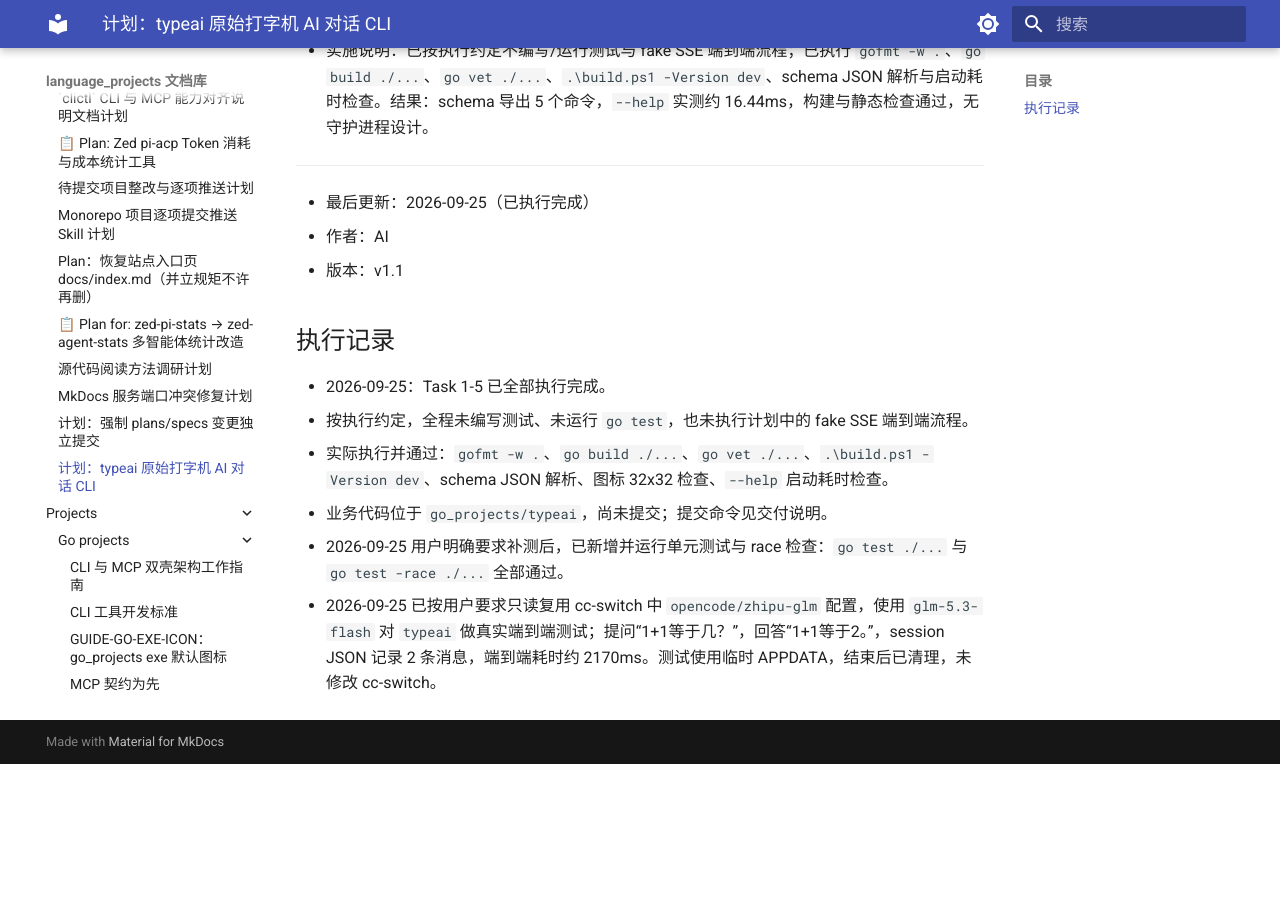
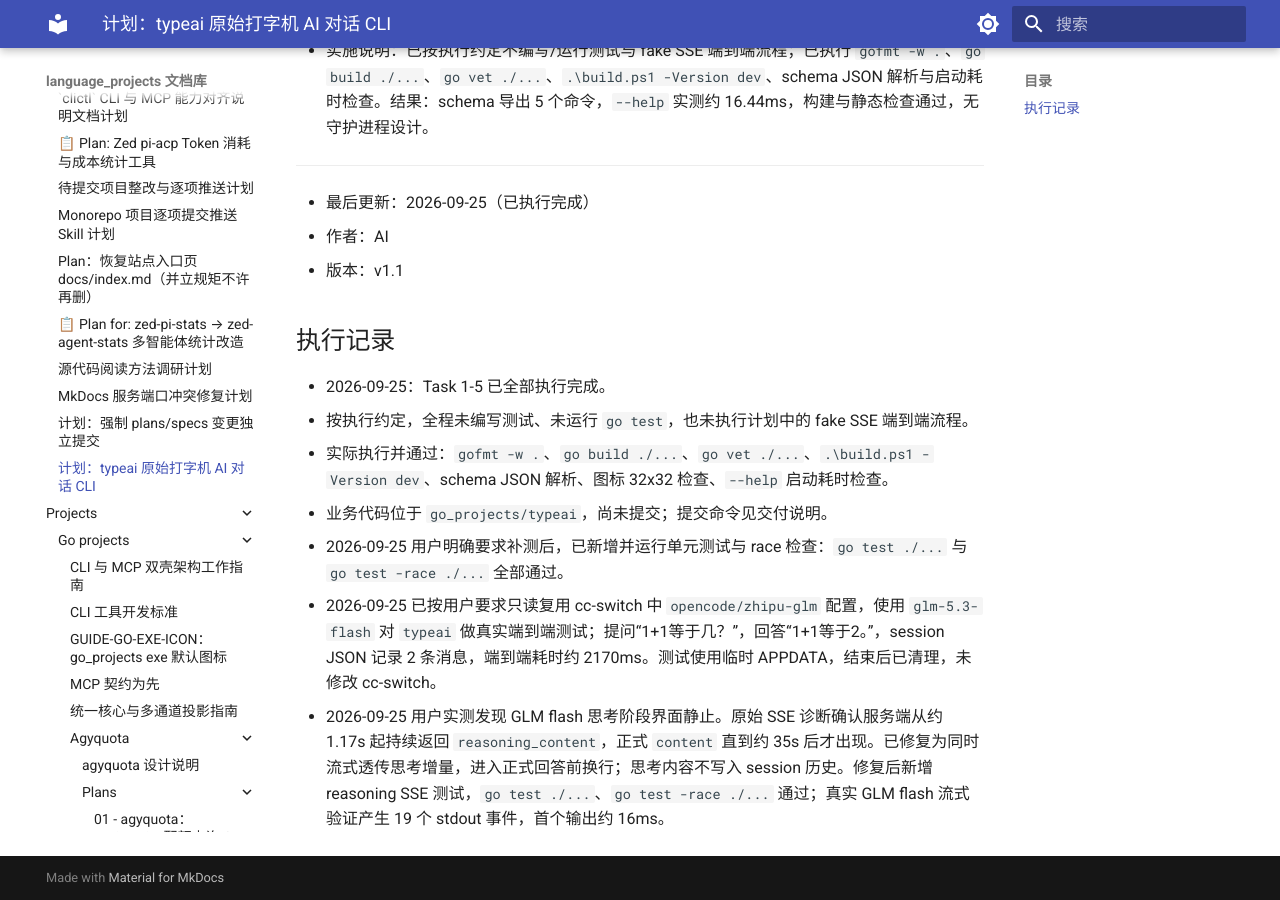
Before and after one commit to shihao-hub/td-language_projects, an MkDocs documentation site: the page built from docs/plans/20-typeai-cli.md, in a window 1280 px wide and 900 px high, scrolled down 3954 px. Built offline with MkDocs 1.6.1 and Material for MkDocs 9.7.7, drawn with Linux system fonts in a browser that asks for light colours; before the commit the page ends 4718 px from its top, so only the background shows below that.

Commit message:
docs: 记录 typeai 思考流修复

```diff
--- a/docs/plans/20-typeai-cli.md
+++ b/docs/plans/20-typeai-cli.md
@@ -100,3 +100,4 @@ flowchart TB
 - 业务代码位于 `go_projects/typeai`，尚未提交；提交命令见交付说明。
 - 2026-09-25 用户明确要求补测后，已新增并运行单元测试与 race 检查：`go test ./...` 与 `go test -race ./...` 全部通过。
 - 2026-09-25 已按用户要求只读复用 cc-switch 中 `opencode/zhipu-glm` 配置，使用 `glm-5.3-flash` 对 `typeai` 做真实端到端测试；提问“1+1等于几？”，回答“1+1等于2。”，session JSON 记录 2 条消息，端到端耗时约 2170ms。测试使用临时 APPDATA，结束后已清理，未修改 cc-switch。
+- 2026-09-25 用户实测发现 GLM flash 思考阶段界面静止。原始 SSE 诊断确认服务端从约 1.17s 起持续返回 `reasoning_content`，正式 `content` 直到约 35s 后才出现。已修复为同时流式透传思考增量，进入正式回答前换行；思考内容不写入 session 历史。修复后新增 reasoning SSE 测试，`go test ./...`、`go test -race ./...` 通过；真实 GLM flash 流式验证产生 19 个 stdout 事件，首个输出约 16ms。
```
